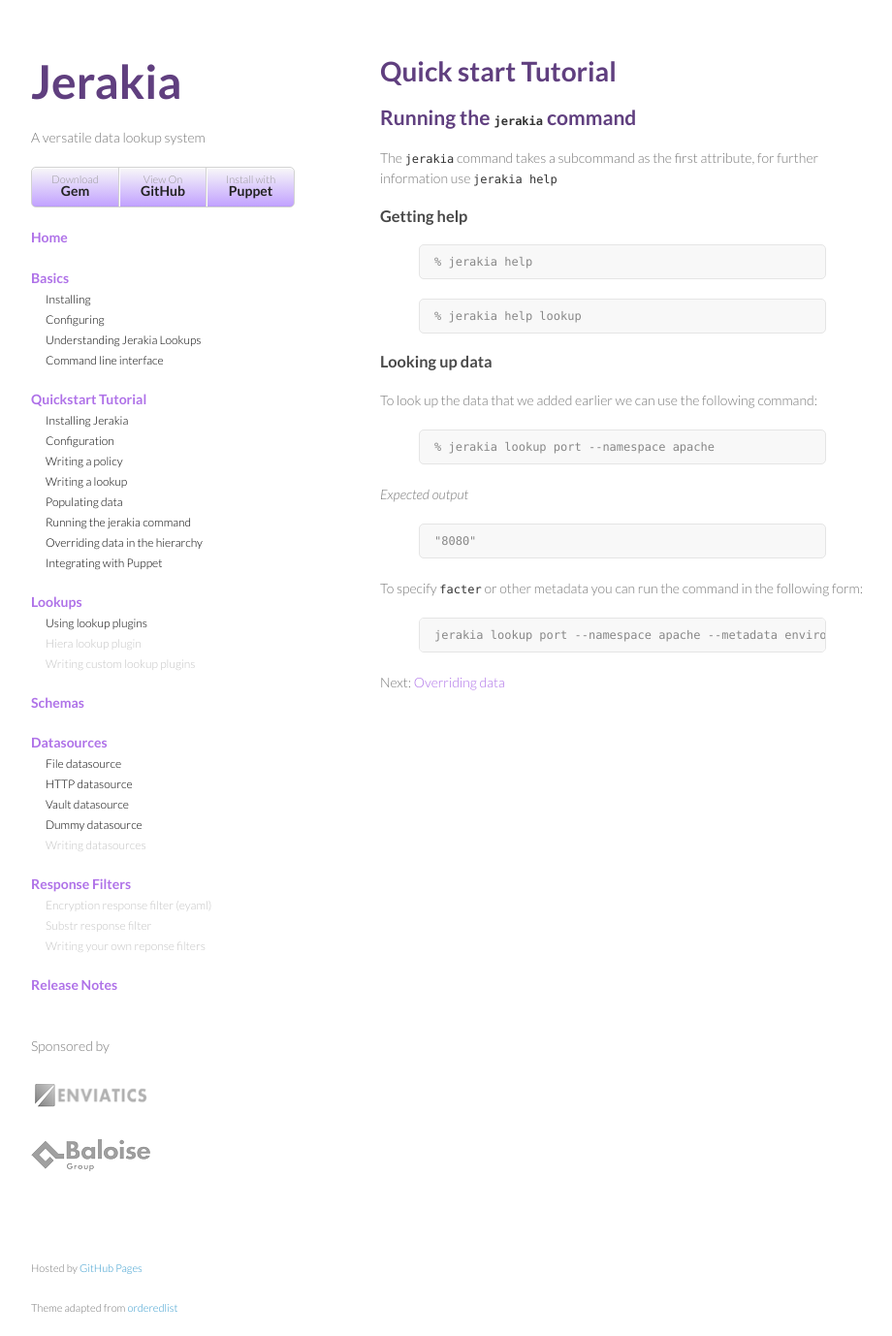
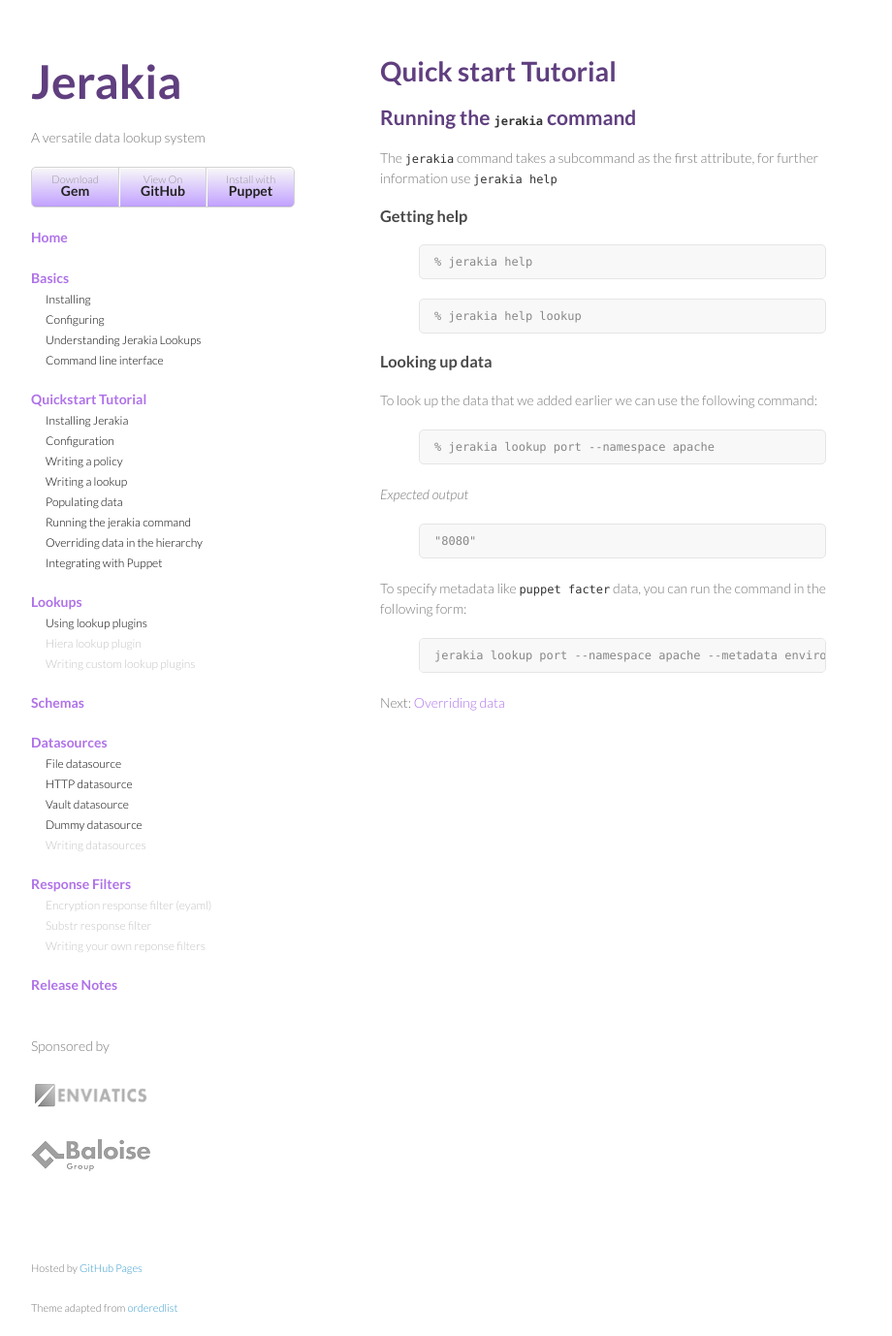
Before and after one commit to jerakia/jerakia, a Jekyll site: the page built from tutorial/command1/index.md, in a window 1280 px wide. Shown: the whole page at 97% size, without its empty margins (178-1098 px from the left). Built offline with Jekyll 4.4.1, drawn with Linux system fonts in a browser that asks for light colours; Markdown is read by kramdown in place of the engine named in the settings.

Commit message:
Making statement less puppet specific

```diff
--- a/tutorial/command1/index.md
+++ b/tutorial/command1/index.md
@@ -31,7 +31,7 @@ _Expected output_
 "8080"
 {% endhighlight %}
 
-To specify `facter` or other metadata you can run the command in the following form:
+To specify metadata like `puppet facter` data, you can run the command in the following form:
 {% highlight console %}
 jerakia lookup port --namespace apache --metadata environment:development fqdn:host011.example.com
 {% endhighlight %}
```
